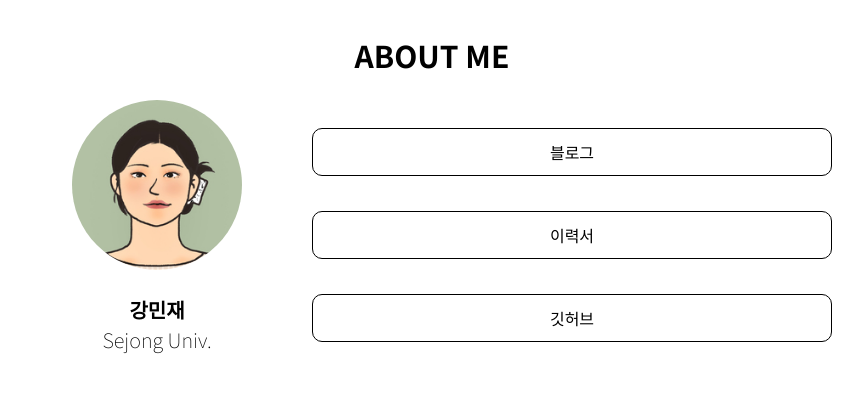
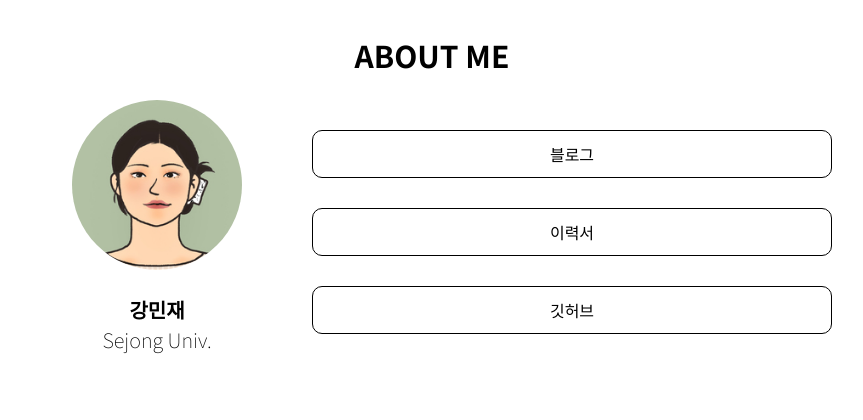
Before and after one commit to minijae011030/Portfolio, a React (Create React App) app: page / in a window 1280 px wide. Shown: the part 840-1260 px from the top of the page, without its empty margins (208-1071 px from the left). Built offline with nearby package versions, Linux system fonts and the light colour scheme.

Commit message:
edit profile link button gap

```diff
--- a/src/Home/section/profile/styles/profile.module.css
+++ b/src/Home/section/profile/styles/profile.module.css
@@ -90,14 +90,15 @@
   flex: 1;
   display: flex;
   flex-direction: column;
-  margin: auto;
-  gap: 35px;
+  margin: 30px auto 0 auto;
+  gap: 30px;
 
   > a {
-    border: 1px solid black;
+    border: 0.1px solid black;
     padding: 15px 0;
     border-radius: 10px;
     color: black;
     text-decoration-line: none;
+    font-weight: 300;
   }
 }
```
